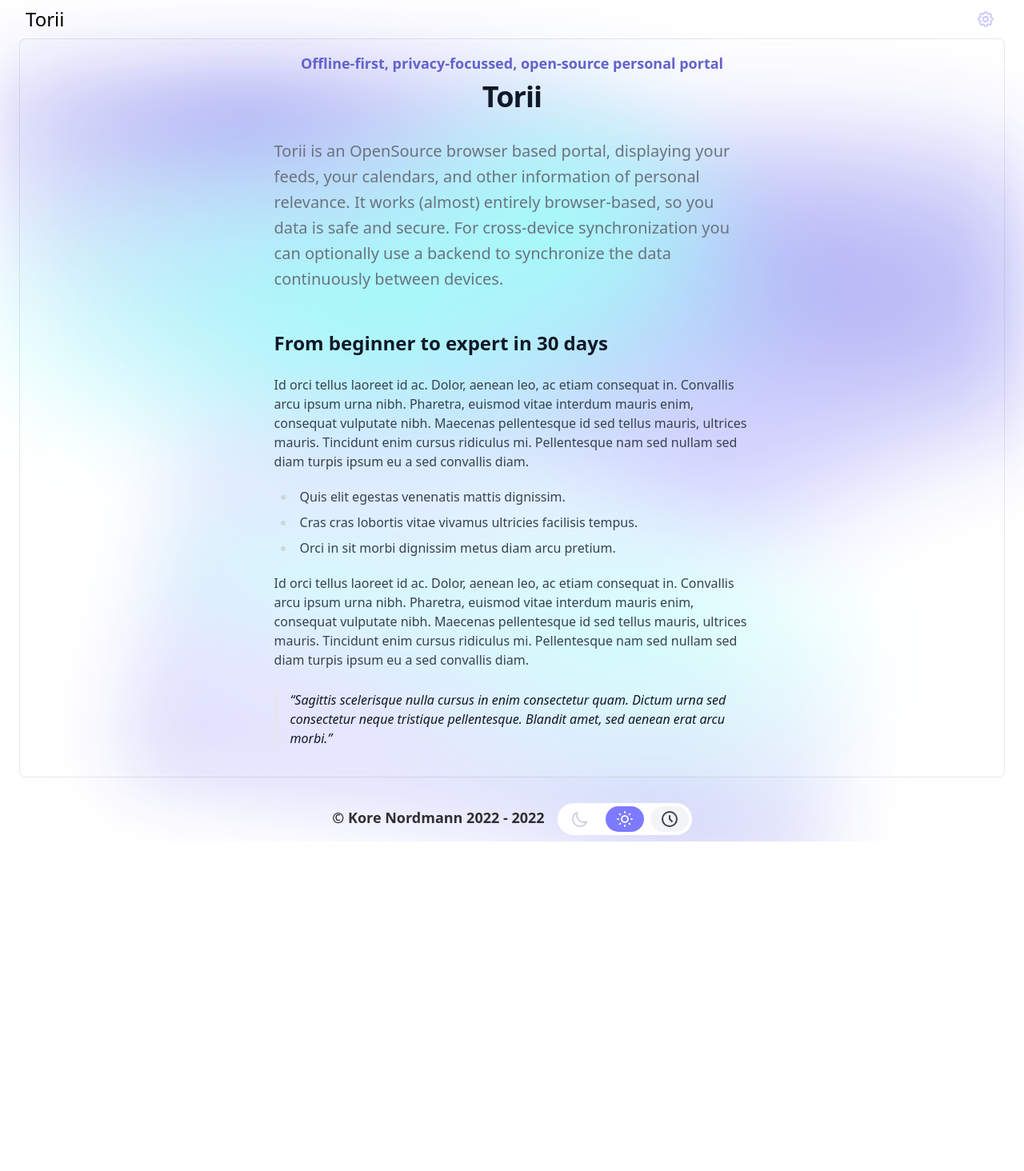
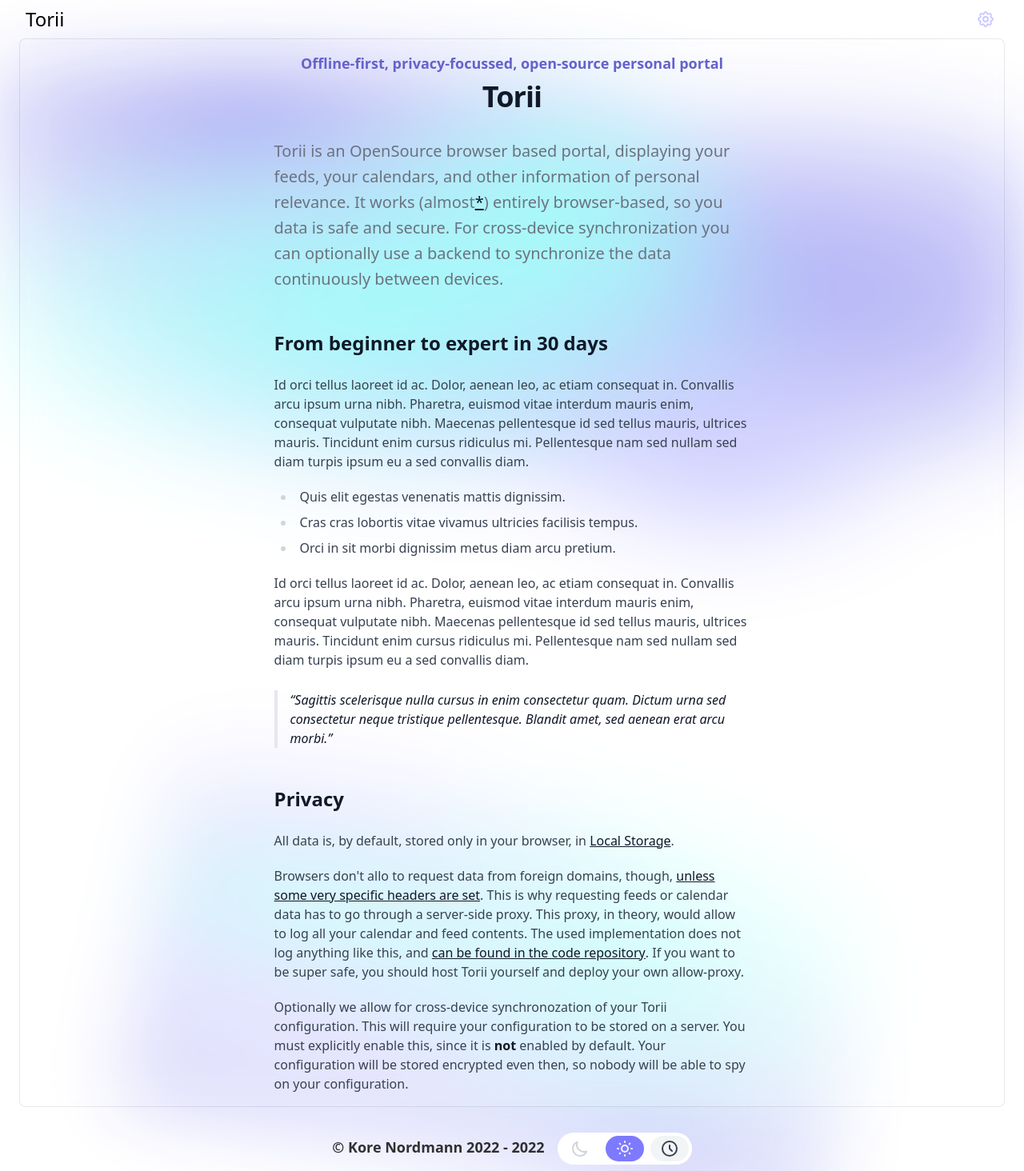
Before and after one commit to kore/portalific, a Next.js app: page / in a window 1280 px wide. Shown: the whole page at 80% size. Before the commit the page ends 1052 px from the top, so only its background shows below. Built offline with nearby package versions, Linux system fonts and the light colour scheme.

Commit message:
Added privacy section to welcome module

```diff
--- a/modules/Welcome.js
+++ b/modules/Welcome.js
@@ -14,9 +14,9 @@ export default function Welcome() {
       <p className="mt-8 text-xl text-gray-500 leading-8">
         Torii is an OpenSource browser based portal, displaying your feeds,
         your calendars, and other information of personal relevance. It works
-        (almost) entirely browser-based, so you data is safe and secure. For
-        cross-device synchronization you can optionally use a backend to
-        synchronize the data continuously between devices.
+        (almost<a href="#privacy">*</a>) entirely browser-based, so you data is
+        safe and secure. For cross-device synchronization you can optionally
+        use a backend to synchronize the data continuously between devices.
       </p>
       <h2>From beginner to expert in 30 days</h2>
       <p>
@@ -42,6 +42,31 @@ export default function Welcome() {
           pellentesque. Blandit amet, sed aenean erat arcu morbi.
         </p>
       </blockquote>
+      <h2 id="privacy">Privacy</h2>
+      <p>
+        All data is, by default, stored only in your browser, in <a
+        href="https://developer.mozilla.org/en-US/docs/Web/API/Window/localStorage">Local
+        Storage</a>.
+      </p>
+      <p>
+        Browsers don't allo to request data from foreign domains, though, <a
+        href="https://developer.mozilla.org/en-US/docs/Web/HTTP/CORS">unless
+        some very specific headers are set</a>. This is why requesting feeds or
+        calendar data has to go through a server-side proxy. This proxy, in
+        theory, would allow to log all your calendar and feed contents. The
+        used implementation does not log anything like this, and <a
+        href="https://github.com/kore/torii2/blob/main/docs/allowProxy.php">can
+        be found in the code repository</a>. If you want to be super safe, you
+        should host Torii yourself and deploy your own allow-proxy.
+      </p>
+      <p>
+        Optionally we allow for cross-device synchronozation of your Torii
+        configuration. This will require your configuration to be stored on a
+        server. You must explicitly enable this, since it is
+        <strong> not</strong> enabled by default. Your configuration will be
+        stored encrypted even then, so nobody will be able to spy on your
+        configuration.
+      </p>
     </div>
   );
 }
```
